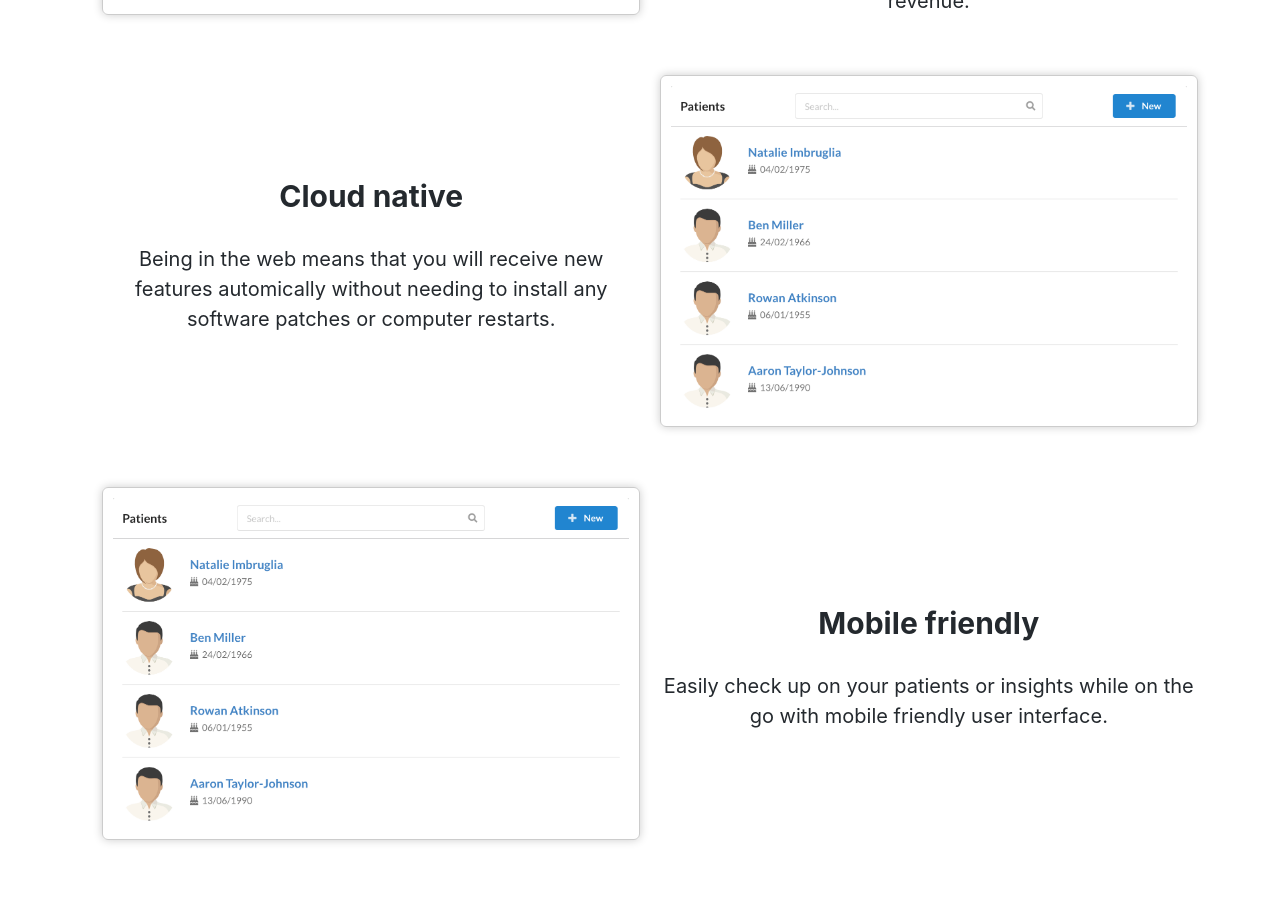
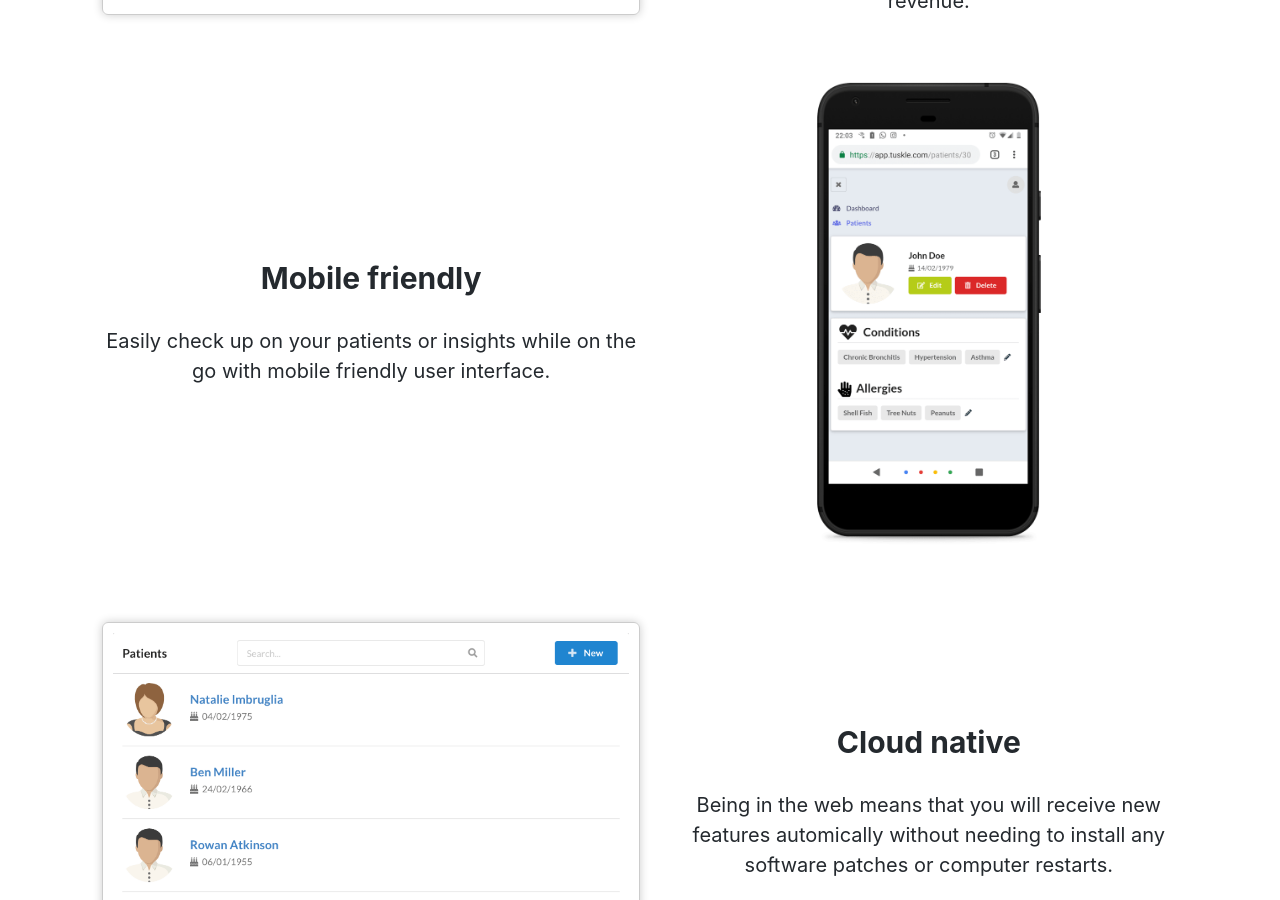
Before and after one commit to tusklehq/tuskle.github.io, a Jekyll site: the page built from index.html, in a window 1280 px wide and 900 px high, scrolled down 1264 px. Built offline with Jekyll 4.4.1, drawn with Linux system fonts in a browser that asks for light colours.

Commit message:
added the mobile friendly image and also minified the images

```diff
--- a/_layouts/home.html
+++ b/_layouts/home.html
@@ -13,7 +13,7 @@ layout: default
                 Get started for free!
             </a>
         </div>
-        <img src="/assets/images/dashboard.png" />
+        <img src="/uploads/dashboard-min.png" />
     </div>
 </section>
 
--- a/index.html
+++ b/index.html
@@ -14,7 +14,7 @@ title: Clinic and patient management software
         </p>
     </div>
     <div>
-        <img src="/uploads/patient-records-feature.png"
+        <img src="/uploads/patient-records-feature-min.png"
             class="rounded-corner with-shadow"
             alt="Screenshot of the patients list view."
             title="Patients list view" />
@@ -37,6 +37,20 @@ title: Clinic and patient management software
 </div>
 <div class="feature">
     <div class="feature-description">
+        <h2>Mobile friendly</h2>
+        <p>
+            Easily check up on your patients or insights while on the go
+            with mobile friendly user interface.
+        </p>
+    </div>
+    <div>
+        <img src="/uploads/pixel_quite_black_portrait.png"
+            alt="Patients details page on pixel mobile device."
+            title="Patients details page on pixel mobile device" />
+    </div>
+</div>
+<div class="feature">
+    <div class="feature-description">
         <h2>Cloud native</h2>
         <p>
             Being in the web means that you will receive new features
@@ -45,24 +59,9 @@ title: Clinic and patient management software
         </p>
     </div>
     <div>
-        <img src="/uploads/patient-records-feature.png"
+        <img src="/uploads/patient-records-feature-min.png"
             class="rounded-corner with-shadow"
             alt="Screenshot of the patients list view."
             title="Patients list view" />
     </div>
 </div>
-<div class="feature">
-    <div class="feature-description">
-        <h2>Mobile friendly</h2>
-        <p>
-            Easily check up on your patients or insights while on the go
-            with mobile friendly user interface.
-        </p>
-    </div>
-    <div>
-        <img src="/uploads/patient-records-feature.png"
-            class="rounded-corner with-shadow"
-            alt="Screenshot of the patients list view."
-            title="Patients list view" />
-    </div>
-</div>
```
Also changed, not shown: assets/images/dashboard.png (deleted), uploads/dashboard-min.png (added), uploads/patient-records-feature-min.png (added), uploads/patient-records-feature.png (deleted), uploads/pixel_quite_black_portrait.png (added).
